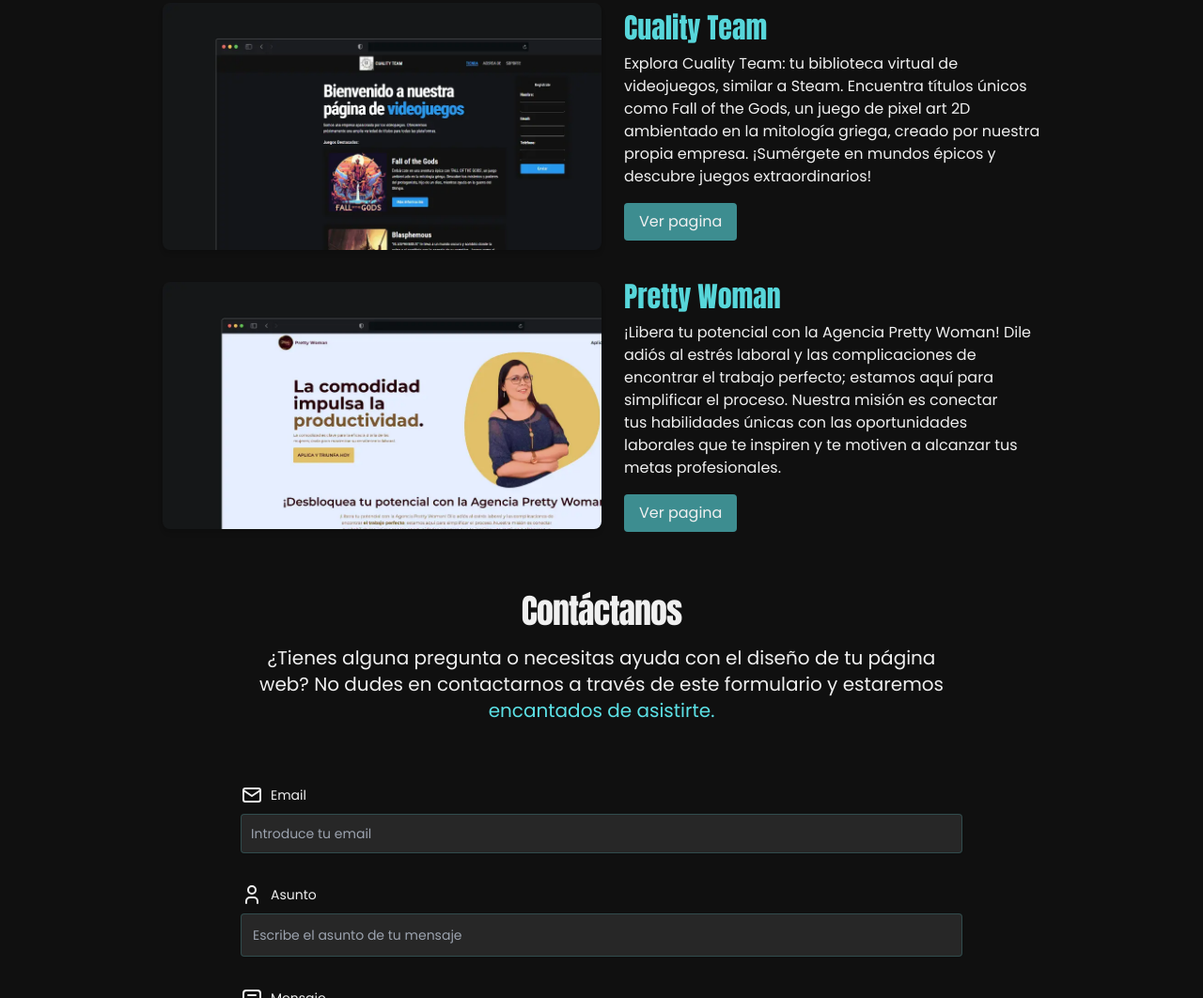
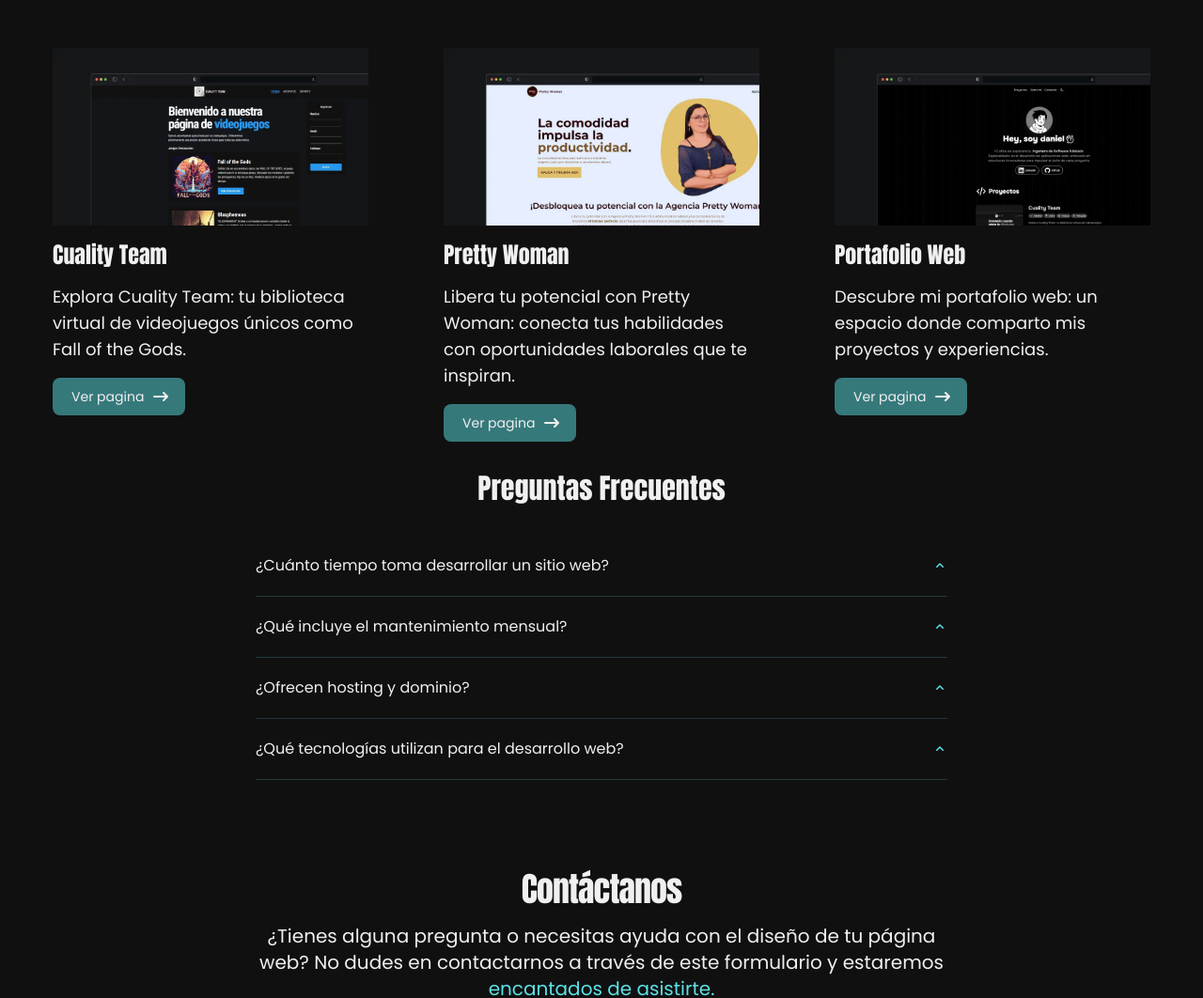
Before and after one commit to contexto01/Desarrollo-Digital, an Astro site: page / in a window 1280 px wide. Shown: the part 2425-3487 px from the top of the page at 94% size. Built offline with nearby package versions, Linux system fonts and the light colour scheme; Astro itself is replaced by a stand-in of ours.

Commit message:
Commit projects 2

```diff
--- a/src/components/Pricing.astro
+++ b/src/components/Pricing.astro
@@ -12,7 +12,7 @@
     <div class="space-y-8 lg:grid lg:grid-cols-3 sm:gap-6 xl:gap-10 lg:space-y-0">
       <!-- Pricing Card -->
       <div
-        class="flex flex-col p-6 mx-auto max-w-lg text-center text-gray-900 bg-white rounded-lg border border-gray-100 shadow dark:border-gray-600 xl:p-8 dark:bg-gray-800 dark:text-white"
+        class="flex flex-col p-6 mx-auto max-w-lg text-center text-gray-900 -bg-color-secondary bg-opacity-5 -border-color-tertiary border-opacity-20 rounded-lg border border-gray-100 shadow dark:border-gray-600 xl:p-8 dark:bg-gray-800 dark:text-white"
       >
         <h3 class="mb-4 text-2xl">Básico</h3>
         <p class="font-light text-gray-500 sm:text-lg dark:text-gray-400">
@@ -104,7 +104,7 @@
       </div>
       <!-- Pricing Card -->
       <div
-        class="flex flex-col p-6 mx-auto max-w-lg text-center text-gray-900 bg-white rounded-lg border border-gray-100 shadow dark:border-gray-600 xl:p-8 dark:bg-gray-800 dark:text-white"
+        class="flex flex-col p-6 mx-auto max-w-lg text-center text-gray-900 -bg-color-secondary bg-opacity-5 -border-color-tertiary border-opacity-20 rounded-lg border border-gray-100 shadow dark:border-gray-600 xl:p-8 dark:bg-gray-800 dark:text-white"
       >
         <h3 class="mb-4 text-2xl">Empresarial</h3>
         <p class="font-light text-gray-500 sm:text-lg dark:text-gray-400">
@@ -201,7 +201,7 @@
       </div>
       <!-- Pricing Card -->
       <div
-        class="flex flex-col p-6 mx-auto max-w-lg text-center text-gray-900 bg-white rounded-lg border border-gray-100 shadow dark:border-gray-600 xl:p-8 dark:bg-gray-800 dark:text-white"
+        class="flex flex-col p-6 mx-auto max-w-lg text-center text-gray-900 -bg-color-secondary bg-opacity-5 -border-color-tertiary border-opacity-20 rounded-lg border border-gray-100 shadow dark:border-gray-600 xl:p-8 dark:bg-gray-800 dark:text-white"
       >
         <h3 class="mb-4 text-2xl">Corporativo</h3>
         <p class="font-light text-gray-500 sm:text-lg dark:text-gray-400">
--- a/src/components/Projects.astro
+++ b/src/components/Projects.astro
@@ -3,22 +3,29 @@
   {
     title: 'Cuality Team',
     description:
-      'Explora Cuality Team: tu biblioteca virtual de videojuegos, similar a Steam. Encuentra títulos únicos como Fall of the Gods, un juego de pixel art 2D ambientado en la mitología griega, creado por nuestra propia empresa. ¡Sumérgete en mundos épicos y descubre juegos extraordinarios!',
+      'Explora Cuality Team: tu biblioteca virtual de videojuegos únicos como Fall of the Gods.',
     imageUrl: '/CualityTeam.webp',
     pageUrl: 'https://cualityteam.netlify.app/'
   },
   {
     title: 'Pretty Woman',
     description:
-      '¡Libera tu potencial con la Agencia Pretty Woman! Dile adiós al estrés laboral y las complicaciones de encontrar el trabajo perfecto; estamos aquí para simplificar el proceso. Nuestra misión es conectar tus habilidades únicas con las oportunidades laborales que te inspiren y te motiven a alcanzar tus metas profesionales.',
+      'Libera tu potencial con Pretty Woman: conecta tus habilidades con oportunidades laborales que te inspiran.',
     imageUrl: '/PrettyWomanIMG.webp',
     pageUrl: 'https://prettywomanagencia.com/'
+  },
+  {
+    title: 'Portafolio Web',
+    description:
+      'Descubre mi portafolio web: un espacio donde comparto mis proyectos y experiencias.',
+    imageUrl: '/PortafolioWeb.webp',
+    pageUrl: 'https://contextoportfolio.netlify.app/'
   }
   // Add more projects as needed
 ]
 ---
 
-<section class="space-y-8 mt-10 w-full sm:w-4/5 mx-auto" id="Projectos">
+<!-- <section class="space-y-8 mt-10 w-full sm:w-4/5 mx-auto" id="Projectos">
   <h2 class="text-center mb-12">Proyectos Destacados</h2>
   {
     projects.map((project) => (
@@ -29,7 +36,7 @@
           class="w-full md:w-1/2 min-h-40 h-auto object-cover rounded-lg shadow-md min-w-[50%]"
         />
         <div class="md:ml-6 mt-8 md:mt-0 flex flex-col justify-center items-start text-primary rounded-lg">
-          <h3 class="text-3xl text-opacity-95 -text-color-tertiary font-medium mb-2">
+          <h3 class="text-3xl text-opacity-80 -text-color-tertiary font-medium mb-2">
             {project.title}
           </h3>
           <p class="mb-4 text-pretty">{project.description}</p>
@@ -44,4 +51,61 @@
       </div>
     ))
   }
+</section> -->
+<section class="bg-white dark:bg-gray-900 antialiased">
+  <div>
+    <div class="max-w-2xl mx-auto text-center">
+      <h2
+        class="text-3xl leading-tight tracking-tight text-gray-900 sm:text-4xl dark:text-white"
+      >
+        Nuestros projectos
+      </h2>
+      <p class="mt-4 text-base font-normal text-gray-500 sm:text-xl dark:text-gray-400">
+        Aquí encontrarás algunos de los proyectos en los que hemos trabajado.
+      </p>
+    </div>
+
+    <div
+      class="grid grid-cols-1 mt-12 sm:mt-16 gap-x-20 gap-y-12 sm:grid-cols-2 lg:grid-cols-3"
+    >
+      {
+        projects.map((project) => (
+          <div class="space-y-4">
+            {/* <span class="bg-gray-100 text-gray-900 text-xs font-medium inline-flex items-center px-2.5 py-0.5 rounded dark:bg-gray-700 dark:text-gray-300">
+              {project.title}
+            </span> */}
+            <img src={project.imageUrl} alt={project.title} />
+            <h3 class="text-2xl leading-tight text-gray-900 dark:text-white">
+              {project.title}
+            </h3>
+            <p class="text-lg font-normal  text-gray-500 dark:text-gray-400">
+              {project.description}
+            </p>
+            <a
+              href={project.pageUrl}
+              title=""
+              class="text-white -bg-color-tertiary bg-opacity-50 justify-center hover:-bg-color-secondary hover:-text-color-primary transition-colors inline-flex items-center focus:ring-4 focus:outline-none focus:ring-primary-300 font-medium rounded-lg text-sm px-5 py-2.5 text-center dark:bg-primary-600 dark:hover:bg-primary-700 dark:focus:ring-primary-800"
+              role="button"
+              target="_blank"
+            >
+              Ver pagina
+              <svg
+                aria-hidden="true"
+                class="w-5 h-5 ml-2 -mr-1"
+                xmlns="http://www.w3.org/2000/svg"
+                viewBox="0 0 20 20"
+                fill="currentColor"
+              >
+                <path
+                  fill-rule="evenodd"
+                  d="M12.293 5.293a1 1 0 011.414 0l4 4a1 1 0 010 1.414l-4 4a1 1 0 01-1.414-1.414L14.586 11H3a1 1 0 110-2h11.586l-2.293-2.293a1 1 0 010-1.414z"
+                  clip-rule="evenodd"
+                />
+              </svg>
+            </a>
+          </div>
+        ))
+      }
+    </div>
+  </div>
 </section>
--- /dev/null
+++ b/src/components/Questions.astro
@@ -0,0 +1,182 @@
+<section class="bg-gray-900 text-white py-8">
+  <div class="max-w-screen-md mx-auto px-4">
+    <h2 class="text-3xl font-medium text-center mb-8">Preguntas Frecuentes</h2>
+
+    <!-- Accordion Item 1 -->
+    <div class="border-b -border-color-tertiary border-opacity-20">
+      <button
+        onclick="toggleAccordion(1)"
+        class="w-full flex justify-between items-center py-5 text-slate-800"
+      >
+        <span>¿Cuánto tiempo toma desarrollar un sitio web?</span>
+        <span id="icon-1" class="-text-color-tertiary transition-transform duration-300">
+          <svg
+            xmlns="http://www.w3.org/2000/svg"
+            viewBox="0 0 16 16"
+            fill="currentColor"
+            class="w-4 h-4"
+          >
+            <path
+              fill-rule="evenodd"
+              d="M11.78 9.78a.75.75 0 0 1-1.06 0L8 7.06 5.28 9.78a.75.75 0 0 1-1.06-1.06l3.25-3.25a.75.75 0 0 1 1.06 0l3.25 3.25a.75.75 0 0 1 0 1.06Z"
+              clip-rule="evenodd"></path>
+          </svg>
+        </span>
+      </button>
+      <div
+        id="content-1"
+        class="max-h-0 overflow-hidden transition-all duration-300 ease-in-out"
+      >
+        <div class="pb-5 text-sm text-slate-500">
+          El tiempo de desarrollo varía según la complejidad del proyecto. Un sitio web básico
+          puede estar listo en 2-4 semanas, mientras que proyectos más complejos pueden tomar
+          2-3 meses.
+        </div>
+      </div>
+    </div>
+
+    <!-- Accordion Item 2 -->
+    <div class="border-b -border-color-tertiary border-opacity-20">
+      <button
+        onclick="toggleAccordion(2)"
+        class="w-full flex justify-between items-center py-5 text-slate-800"
+      >
+        <span>¿Qué incluye el mantenimiento mensual?</span>
+        <span id="icon-2" class="-text-color-tertiary transition-transform duration-300">
+          <svg
+            xmlns="http://www.w3.org/2000/svg"
+            viewBox="0 0 16 16"
+            fill="currentColor"
+            class="w-4 h-4"
+          >
+            <path
+              fill-rule="evenodd"
+              d="M11.78 9.78a.75.75 0 0 1-1.06 0L8 7.06 5.28 9.78a.75.75 0 0 1-1.06-1.06l3.25-3.25a.75.75 0 0 1 1.06 0l3.25 3.25a.75.75 0 0 1 0 1.06Z"
+              clip-rule="evenodd"></path>
+          </svg>
+        </span>
+      </button>
+      <div
+        id="content-2"
+        class="max-h-0 overflow-hidden transition-all duration-300 ease-in-out"
+      >
+        <div class="pb-5 text-sm text-slate-500">
+          El mantenimiento incluye actualizaciones de seguridad, copias de seguridad,
+          correcciones de errores, y soporte técnico por email y teléfono.
+        </div>
+      </div>
+    </div>
+
+    <!-- Accordion Item 3 -->
+    <div class="border-b -border-color-tertiary border-opacity-20">
+      <button
+        onclick="toggleAccordion(3)"
+        class="w-full flex justify-between items-center py-5 text-slate-800"
+      >
+        <span>¿Ofrecen hosting y dominio?</span>
+        <span id="icon-3" class="-text-color-tertiary transition-transform duration-300">
+          <svg
+            xmlns="http://www.w3.org/2000/svg"
+            viewBox="0 0 16 16"
+            fill="currentColor"
+            class="w-4 h-4"
+          >
+            <path
+              fill-rule="evenodd"
+              d="M11.78 9.78a.75.75 0 0 1-1.06 0L8 7.06 5.28 9.78a.75.75 0 0 1-1.06-1.06l3.25-3.25a.75.75 0 0 1 1.06 0l3.25 3.25a.75.75 0 0 1 0 1.06Z"
+              clip-rule="evenodd"></path>
+          </svg>
+        </span>
+      </button>
+      <div
+        id="content-3"
+        class="max-h-0 overflow-hidden transition-all duration-300 ease-in-out"
+      >
+        <div class="pb-5 text-sm text-slate-500">
+          Comenzamos con una consulta para entender tus necesidades, creamos wireframes y
+          maquetas para tu aprobación, y procedemos con el desarrollo una vez que estés
+          satisfecho con el diseño.
+        </div>
+      </div>
+    </div>
+
+    <!-- Accordion Item 4 -->
+    <div class="border-b -border-color-tertiary border-opacity-20">
+      <button
+        onclick="toggleAccordion(4)"
+        class="w-full flex justify-between items-center py-5 text-slate-800"
+      >
+        <span>¿Qué tecnologías utilizan para el desarrollo web?</span>
+        <span id="icon-4" class="-text-color-tertiary transition-transform duration-300">
+          <svg
+            xmlns="http://www.w3.org/2000/svg"
+            viewBox="0 0 16 16"
+            fill="currentColor"
+            class="w-4 h-4"
+          >
+            <path
+              fill-rule="evenodd"
+              d="M11.78 9.78a.75.75 0 0 1-1.06 0L8 7.06 5.28 9.78a.75.75 0 0 1-1.06-1.06l3.25-3.25a.75.75 0 0 1 1.06 0l3.25 3.25a.75.75 0 0 1 0 1.06Z"
+              clip-rule="evenodd"></path>
+          </svg>
+        </span>
+      </button>
+      <div
+        id="content-4"
+        class="max-h-0 overflow-hidden transition-all duration-300 ease-in-out"
+      >
+        <div class="pb-5 text-sm text-slate-500">
+          Utilizamos una combinación de tecnologías modernas como HTML5, CSS3, JavaScript, y
+          frameworks populares como React, Angular y Node.js para crear sitios web rápidos,
+          seguros y escalables.
+        </div>
+      </div>
+    </div>
+  </div>
+</section>
+
+<script is:inline>
+  function toggleAccordion(index) {
+    // Primero, cerramos todos los acordeones
+    const allContents = document.querySelectorAll('.max-h-0')
+    const allIcons = document.querySelectorAll('[id^="icon-"]')
+
+    allContents.forEach((content, i) => {
+      if (content.id !== `content-${index}`) {
+        content.style.maxHeight = '0' // Cerramos el contenido
+        allIcons[i].innerHTML = `
+          <svg xmlns="http://www.w3.org/2000/svg" viewBox="0 0 16 16" fill="currentColor" class="w-4 h-4">
+            <path fill-rule="evenodd" d="M11.78 9.78a.75.75 0 0 1-1.06 0L8 7.06 5.28 9.78a.75.75 0 0 1-1.06-1.06l3.25-3.25a.75.75 0 0 1 1.06 0l3.25 3.25a.75.75 0 0 1 0 1.06Z" clip-rule="evenodd" />
+          </svg>
+        `
+      }
+    })
+
+    // Ahora, abrimos o cerramos el acordeón actual
+    const content = document.getElementById(`content-${index}`)
+    const icon = document.getElementById(`icon-${index}`)
+
+    // SVG para el icono de abrir
+    const downSVG = `
+      <svg xmlns="http://www.w3.org/2000/svg" viewBox="0 0 16 16" fill="currentColor" class="w-4 h-4">
+        <path fill-rule="evenodd" d="M4.22 6.22a.75.75 0 0 1 1.06 0L8 8.94l2.72-2.72a.75.75 0 1 1 1.06 1.06l-3.25 3.25a.75.75 0 0 1-1.06 0L4.22 7.28a.75.75 0 0 1 0-1.06Z" clip-rule="evenodd" />
+      </svg>
+    `
+
+    // SVG para el icono de cerrar
+    const upSVG = `
+      <svg xmlns="http://www.w3.org/2000/svg" viewBox="0 0 16 16" fill="currentColor" class="w-4 h-4">
+        <path fill-rule="evenodd" d="M11.78 9.78a.75.75 0 0 1-1.06 0L8 7.06 5.28 9.78a.75.75 0 0 1-1.06-1.06l3.25-3.25a.75.75 0 0 1 1.06 0l3.25 3.25a.75.75 0 0 1 0 1.06Z" clip-rule="evenodd" />
+      </svg>
+    `
+
+    // Toggle el contenido abierto/cerrado
+    if (content.style.maxHeight && content.style.maxHeight !== '0px') {
+      content.style.maxHeight = '0'
+      icon.innerHTML = upSVG
+    } else {
+      content.style.maxHeight = content.scrollHeight + 'px'
+      icon.innerHTML = downSVG
+    }
+  }
+</script>
--- a/src/components/Services.astro
+++ b/src/components/Services.astro
@@ -9,7 +9,7 @@
     <h2 class="text-center mb-12">Nuestros Servicios</h2>
     <div class="grid md:grid-cols-3 gap-8">
       <div
-        class="-bg-color-secondary border -border-color-tertiary border-opacity-20 bg-opacity-10 rounded p-6"
+        class="-bg-color-secondary border -border-color-tertiary border-opacity-20 bg-opacity-5 rounded p-6"
       >
         <Code class="-text-color-tertiary size-20 mb-4" />
         <h3 class="text-3xl mb-2">Desarrollo Web</h3>
@@ -19,7 +19,7 @@
         </p>
       </div>
       <div
-        class="-bg-color-secondary border -border-color-tertiary border-opacity-20 bg-opacity-10 rounded p-6"
+        class="-bg-color-secondary border -border-color-tertiary border-opacity-20 bg-opacity-5 rounded p-6"
       >
         <Search class="-text-color-tertiary size-20 mb-4" />
         <h3 class="text-3xl mb-2">SEO</h3>
@@ -29,7 +29,7 @@
         </p>
       </div>
       <div
-        class="-bg-color-secondary border -border-color-tertiary border-opacity-20 bg-opacity-10 rounded p-6"
+        class="-bg-color-secondary border -border-color-tertiary border-opacity-20 bg-opacity-5 rounded p-6"
       >
         <World class="-text-color-tertiary size-20 mb-4" />
         <h3 class="text-3xl mb-2">Marketing Digital</h3>
--- a/src/pages/index.astro
+++ b/src/pages/index.astro
@@ -7,6 +7,7 @@
 import ContactForm from '../components/ContactForm.astro'
 import Benefits from '../components/Benefits.astro'
 import Pricing from '../components/Pricing.astro'
+import Questions from '../components/Questions.astro'
 ---
 
 <Layout title="Desarrollo Digital">
@@ -37,5 +38,6 @@
   <Services />
   <Pricing />
   <Projects />
+  <Questions />
   <ContactForm />
 </Layout>
```
Also changed, not shown: public/PortafolioWeb.webp (added).
